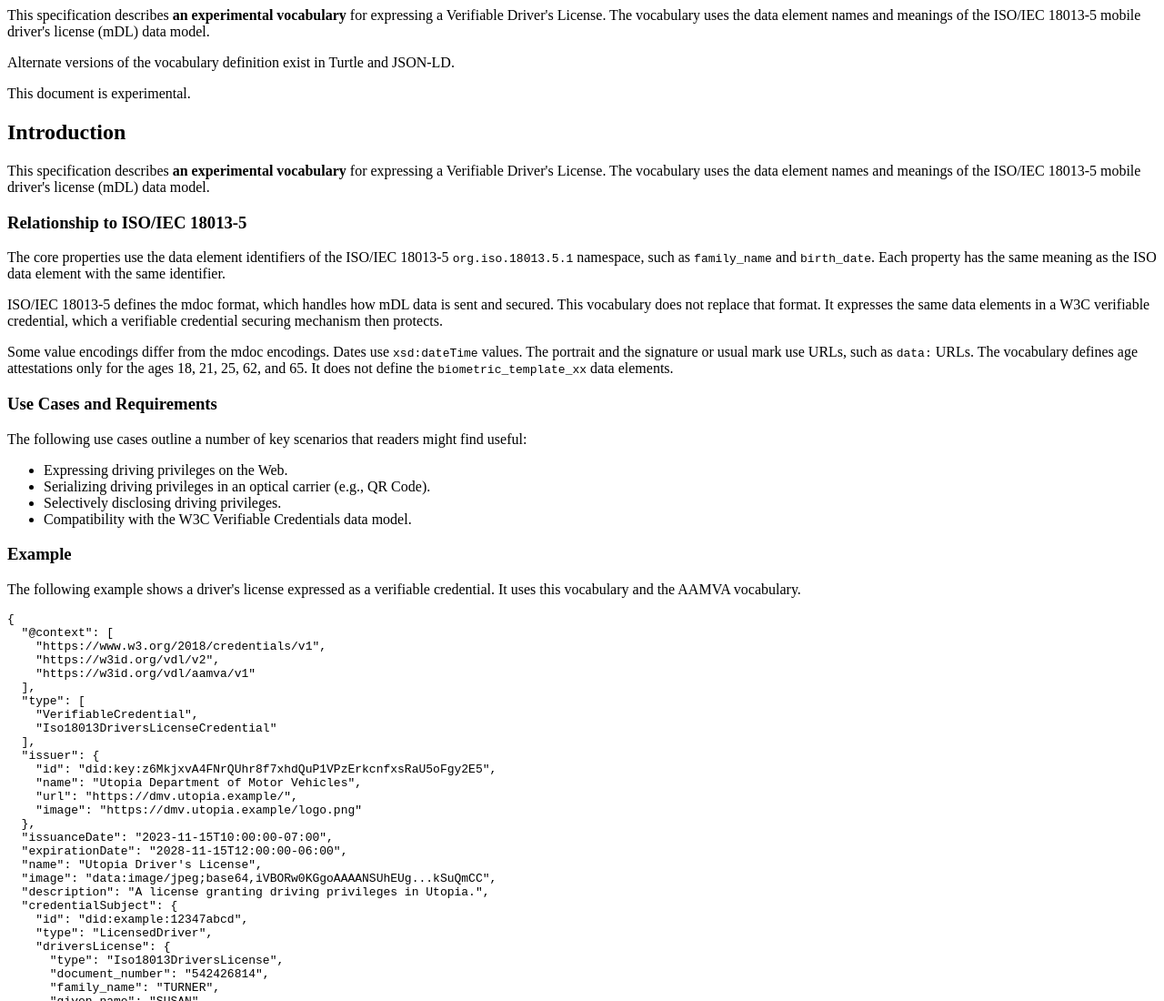
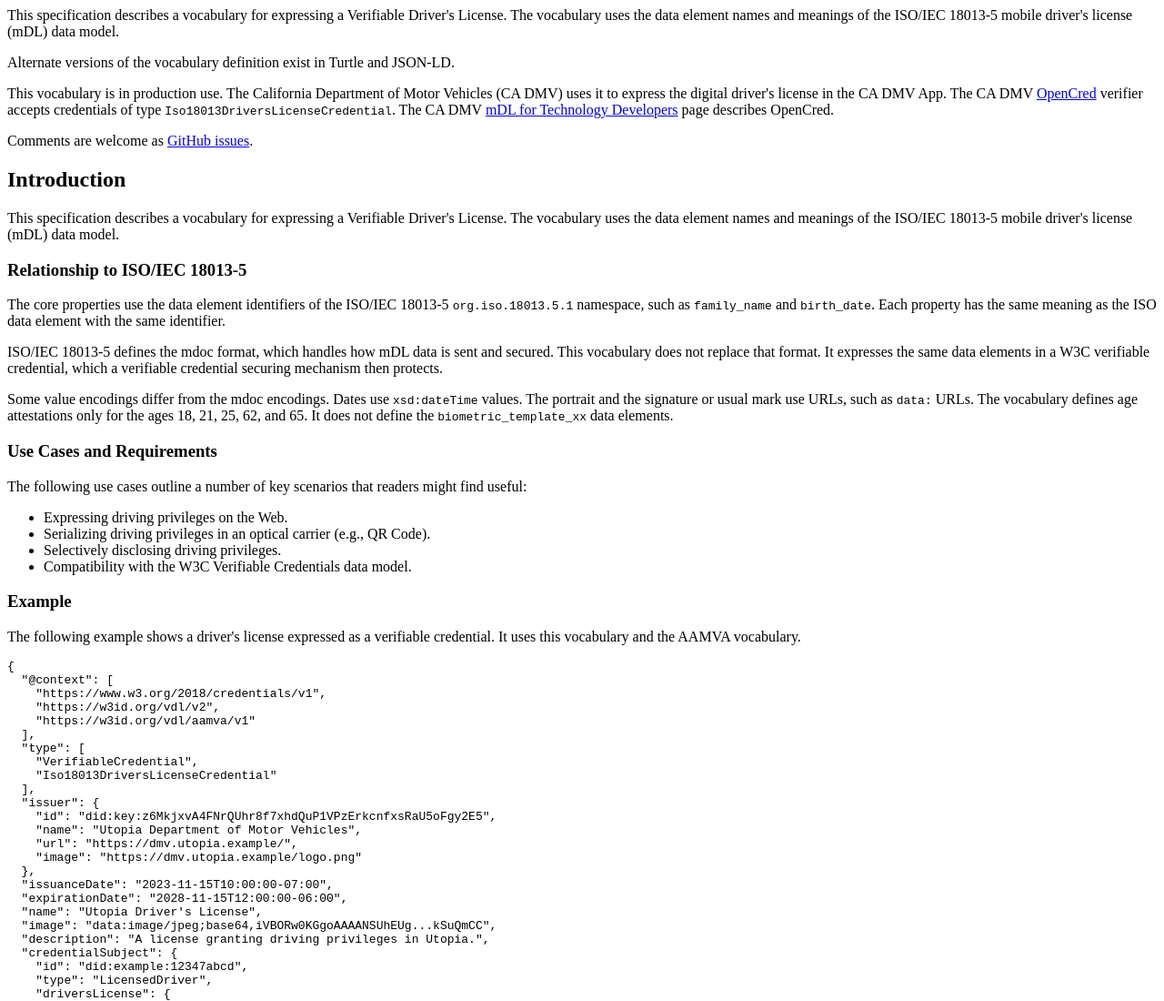
Before and after one commit to w3c-ccg/vdl-vocab, a website: page template.html in a window 1280 px wide. Shown: the top 1100 px of the page at 91% size. Drawn offline with Linux system fonts and the light colour scheme; a script that the page names is missing.

Commit message:
Replace the experimental status with CA DMV production use.

```diff
--- a/template.html
+++ b/template.html
@@ -63,8 +63,8 @@
   <body>
     <section id="abstract">
       <p>
-This specification describes <b>an experimental vocabulary</b> for expressing
-a Verifiable Driver's License. The vocabulary uses the data element names and
+This specification describes a vocabulary for expressing a Verifiable
+Driver's License. The vocabulary uses the data element names and
 meanings of the ISO/IEC 18013-5 mobile driver's license (mDL) data model.
       </p>
       <p>
@@ -75,14 +75,26 @@ Alternate versions of the vocabulary definition exist in
     </section>
 
     <section id="sotd">
-This document is experimental.
+      <p>
+This vocabulary is in production use. The California Department of Motor
+Vehicles (CA DMV) uses it to express the digital driver's license in the CA DMV
+App. The CA DMV <a href="https://github.com/stateofca/opencred">OpenCred</a>
+verifier accepts credentials of type
+<code>Iso18013DriversLicenseCredential</code>. The CA DMV
+<a href="https://www.dmv.ca.gov/portal/ca-dmv-wallet/mdl-for-technology-developers/">mDL
+for Technology Developers</a> page describes OpenCred.
+      </p>
+      <p>
+Comments are welcome as
+<a href="https://github.com/w3c-ccg/vdl-vocab/issues">GitHub issues</a>.
+      </p>
     </section>
 
     <section class="informative">
       <h2>Introduction</h2>
       <p>
-This specification describes <b>an experimental vocabulary</b> for expressing
-a Verifiable Driver's License. The vocabulary uses the data element names and
+This specification describes a vocabulary for expressing a Verifiable
+Driver's License. The vocabulary uses the data element names and
 meanings of the ISO/IEC 18013-5 mobile driver's license (mDL) data model.
       </p>
 
```
Also changed, not shown: aamva/template.html (+6 -1 lines), README.md.
